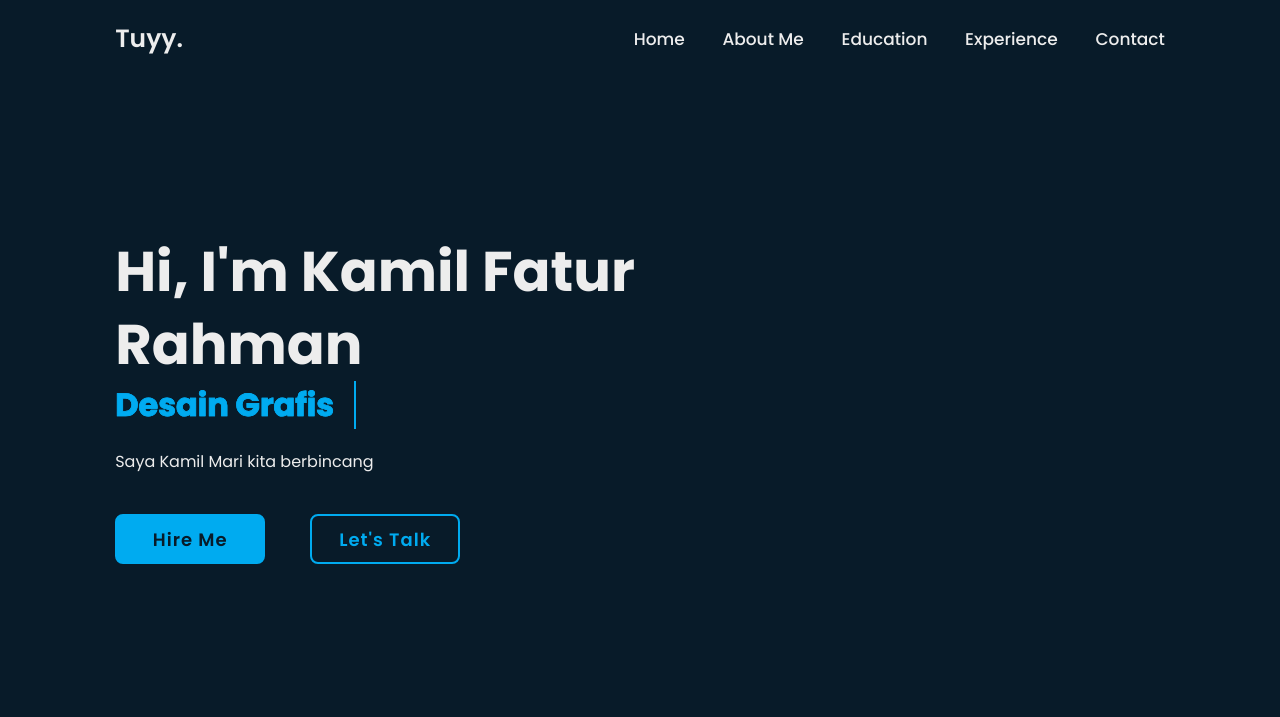
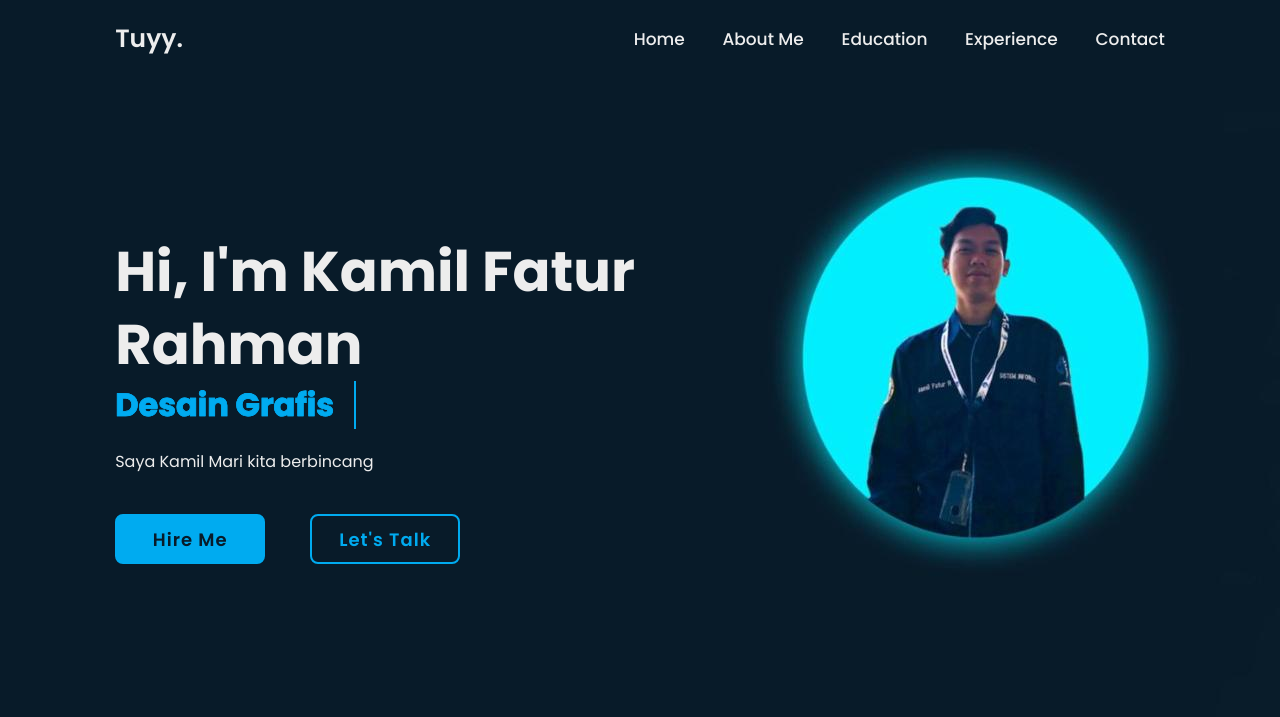
Before and after one commit to kamil-fatur/cv-kamil, a plain HTML site: page index.html in a window 1280 px wide. Shown: the top 717 px of the page. Drawn offline with nearby package versions, Linux system fonts and the light colour scheme.

Commit message:
Update style.css

```diff
--- a/css/style.css
+++ b/css/style.css
@@ -82,7 +82,7 @@ section {
     display: flex;
     align-items: center;
     padding: 0 9%;
-    background: url(/images/kamil home.jpeg);
+    background: url('/images/kamil home.jpeg') no-repeat;
 }
 
 .home-content {
```
